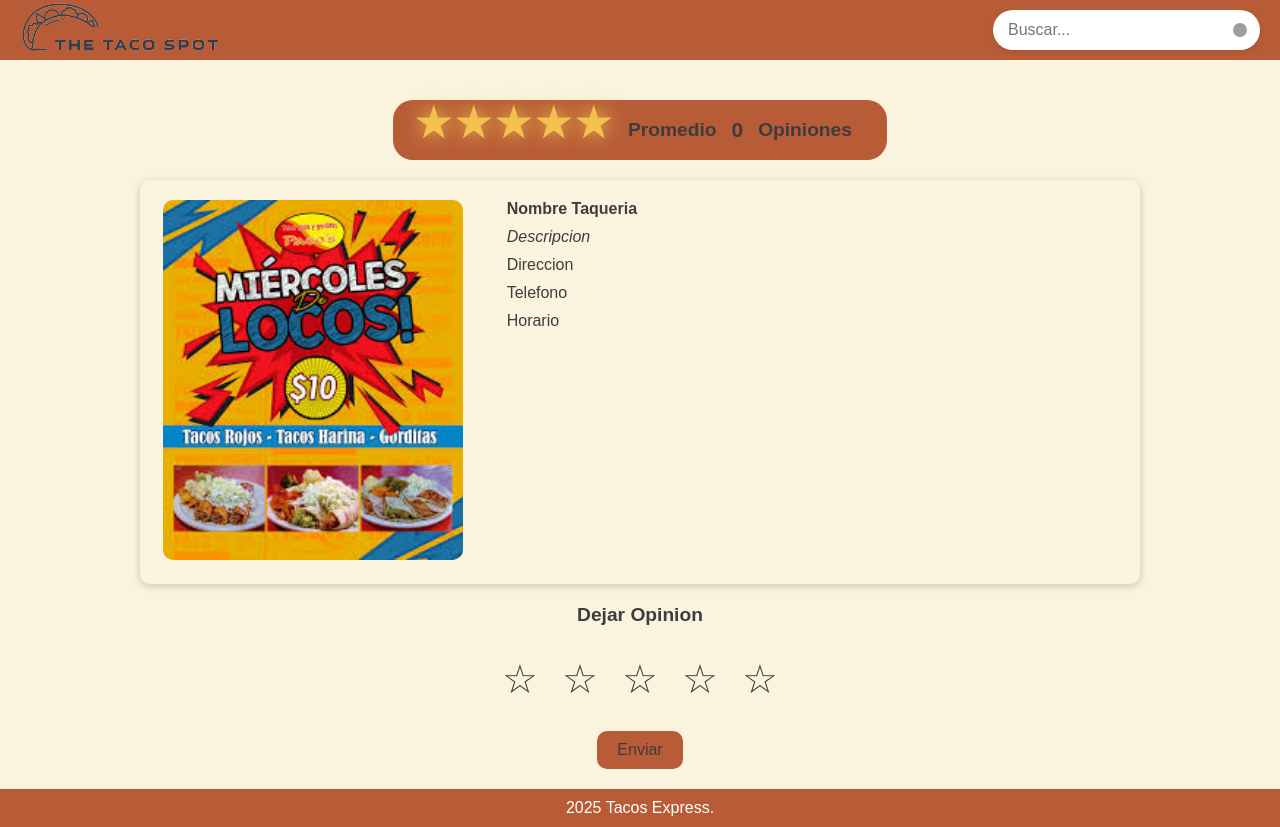
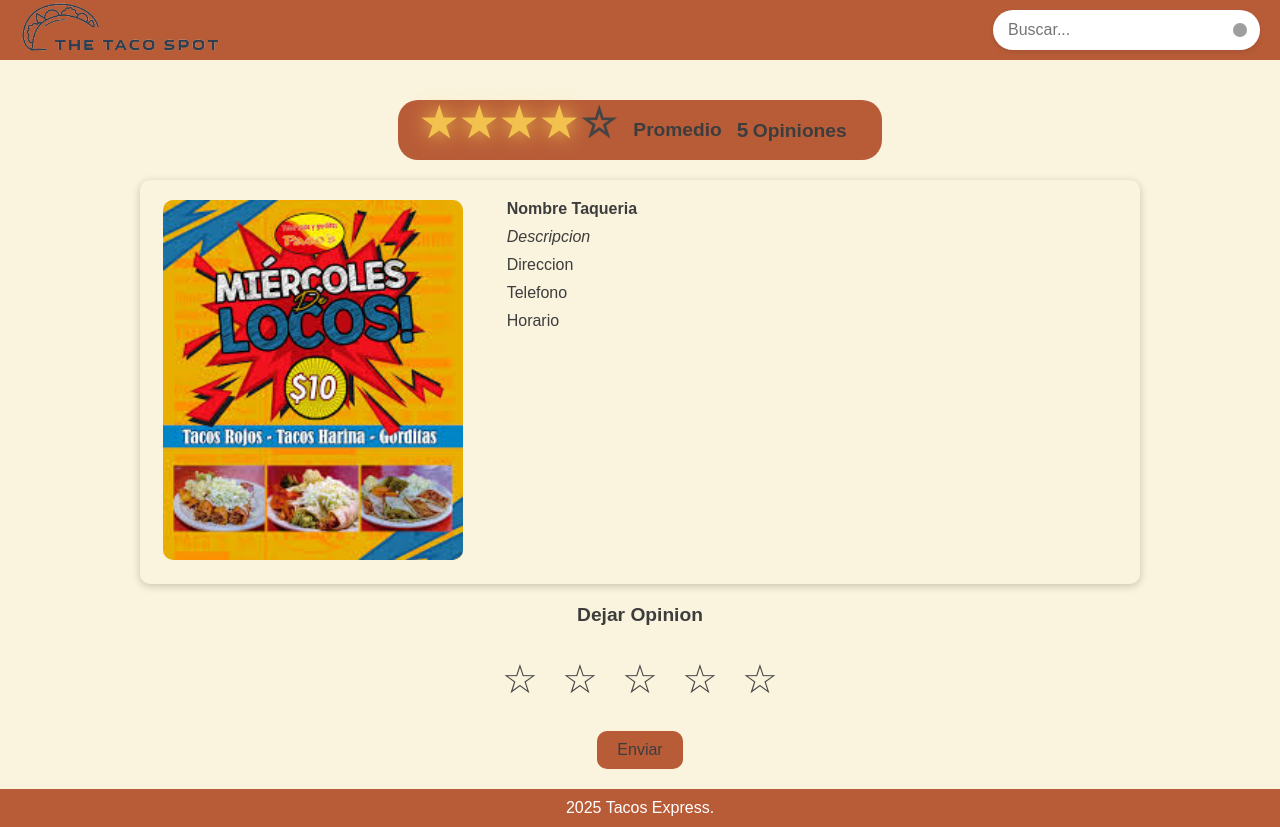
Before and after one commit to alguien39/TopicosAvanzados, a plain HTML site: page Interfaz/Details/Info.html in a window 1280 px wide. Drawn offline with Linux system fonts and the light colour scheme; grey boxes are pictures that could not be loaded.

Commit message:
Refactor star rating display and opinion count in Info.html; enhance HTML structure and update Util.js for dynamic rendering

```diff
--- a/Interfaz/Details/Info.html
+++ b/Interfaz/Details/Info.html
@@ -22,15 +22,12 @@
     <main>
         <div class="ContenedorPromedio">
             <div class="ContenedorEstrellas">
-                <label for="" id="Positivo"></label>
-                <label for="" id="Positivo"></label>
-                <label for="" id="Positivo"></label>
-                <label for="" id="Positivo"></label>
-                <label for="" id="Positivo"></label>
             </div>
             <label id="Promedio">Promedio</label>
-            <label id="NumeroOpiniones">0</label>
-            <label id="Opiniones">Opiniones</label>
+            <div class="ContenedorOpiniones">
+                <label id="NumeroOpiniones">0</label>
+                <label id="Opiniones">Opiniones</label>
+            </div>
         </div>
         <div id="ContenedorInfo">
             <div id="ContenedorImagen">
--- a/Interfaz/lib/Util.js
+++ b/Interfaz/lib/Util.js
@@ -24,14 +24,30 @@ export function GetValoracionText(varPromedio){
 }
 
 export function ConstruirControlHtml(arrValores){
-    const varPromedio = Promedio(arrValores);
+    const varPromedio = Math.round(Promedio(arrValores));
+    const numOpiniones = arrValores.length;
+
     document.addEventListener('DOMContentLoaded', () => {
-        const ContenedorEstrellas = document.getElementById('ContenedorEstrellas');
-        for (let i = 0; i < varPromedio; i++) {
-            ContenedorEstrellas.innerHTML = '<label for="" id="Positivo"></label>';
-        }
-        for (let i = 0; i < 5 - varPromedio; i++) {
-            ContenedorEstrellas.innerHTML = '<label for="" id="Negativo"></label>';
+        const ContenedorEstrellas = document.getElementsByClassName('ContenedorEstrellas')[0];
+        const ContenedorOpiniones = document.getElementsByClassName('ContenedorOpiniones')[0];
+
+        if (ContenedorEstrellas && ContenedorOpiniones) {
+            ContenedorEstrellas.innerHTML = '';
+            ContenedorOpiniones.innerHTML = '';
+
+            for (let i = 0; i < 5 - varPromedio; i++) {
+                ContenedorEstrellas.innerHTML += '<label id="Negativo"></label>';
+            }
+            for (let i = 0; i < varPromedio; i++) {
+                ContenedorEstrellas.innerHTML += '<label id="Positivo"></label>';
+            }
+
+            ContenedorOpiniones.innerHTML += `
+                <label id="NumeroOpiniones">${numOpiniones}</label>
+                <label id="Opiniones">Opiniones</label>
+            `;
+        } else {
+            console.error('No se encontraron los contenedores necesarios en el DOM.');
         }
     });
 }
--- a/Interfaz/script.js
+++ b/Interfaz/script.js
@@ -1,8 +1,10 @@
 import {Promedio} from './lib/Util.js';
 import { GetValoracionText } from './lib/Util.js';
+import { ConstruirControlHtml } from './lib/Util.js';
 var varPromedio = Promedio([3, 4, 4, 2, 5]);
 console.log(varPromedio);
 console.log(GetValoracionText(varPromedio));
+ConstruirControlHtml([3, 4, 4, 2, 5]) || alert('No se pudo construir el control HTML');
 
 document.addEventListener('DOMContentLoaded', () => {
     // Evento para la barra de búsqueda
@@ -46,21 +48,21 @@ document.addEventListener('DOMContentLoaded', () => {
     });
 
     // Evento para la ventana modal
-    const modal = document.getElementById("myModal");
-    const btn = document.querySelector('.Title img');
-    const span = document.getElementsByClassName("close")[0];
+    //const modal = document.getElementById("myModal");
+    //const btn = document.querySelector('.Title img');
+    //const span = document.getElementsByClassName("close")[0];
 
-    btn.addEventListener('click', () => {
-        modal.style.display = "block";
-    });
+    //btn.addEventListener('click', () => {
+    //    modal.style.display = "block";
+    //});
 
-    span.addEventListener('click', () => {
-        modal.style.display = "none";
-    });
+    //span.addEventListener('click', () => {
+    //    modal.style.display = "none";
+    //});
 
-    window.addEventListener('click', (event) => {
-        if (event.target == modal) {
-            modal.style.display = "none";
-        }
-    });
+   // window.addEventListener('click', (event) => {
+    //    if (event.target == modal) {
+    //        modal.style.display = "none";
+    //    }
+    //});
 });
```
